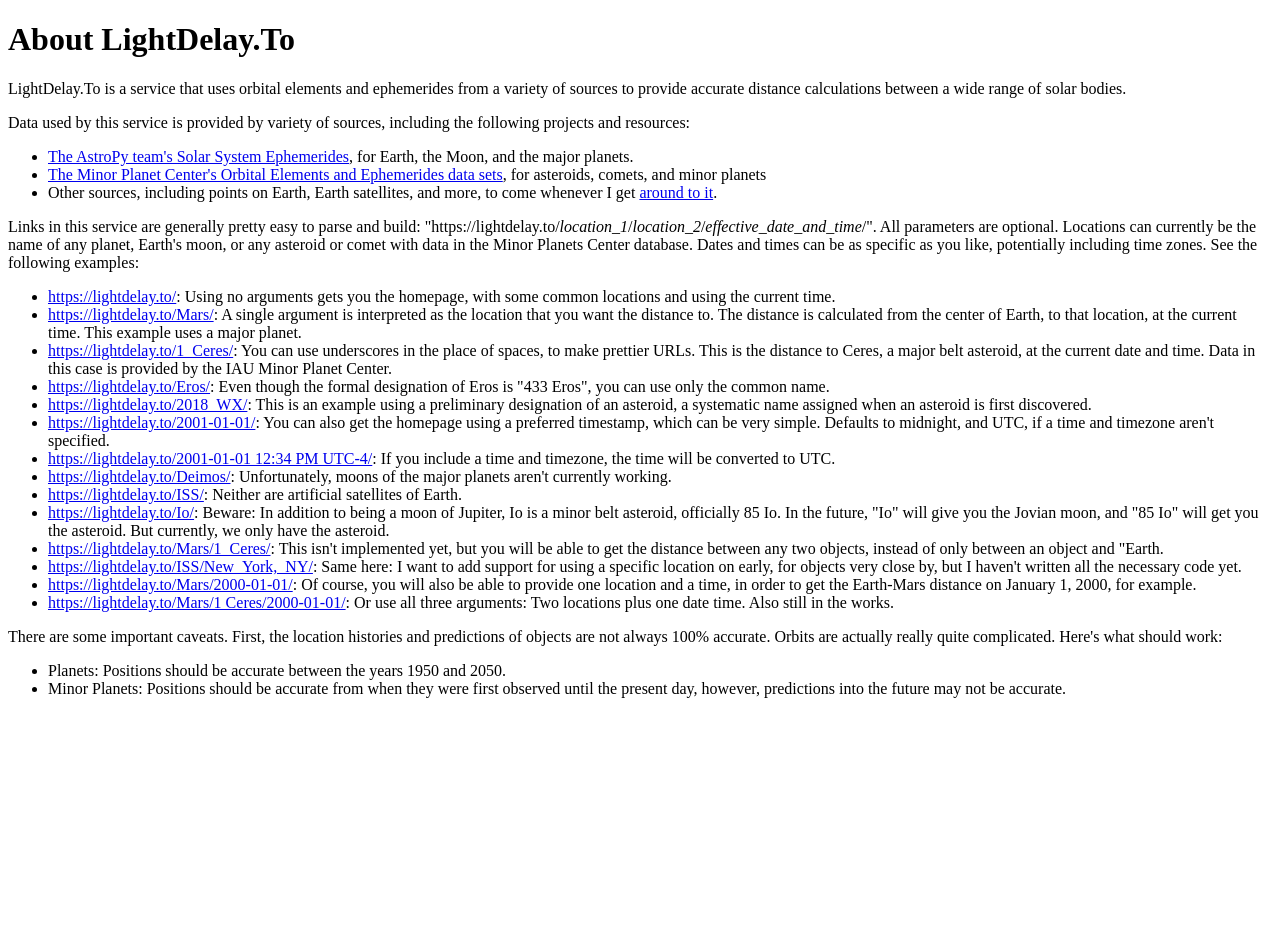
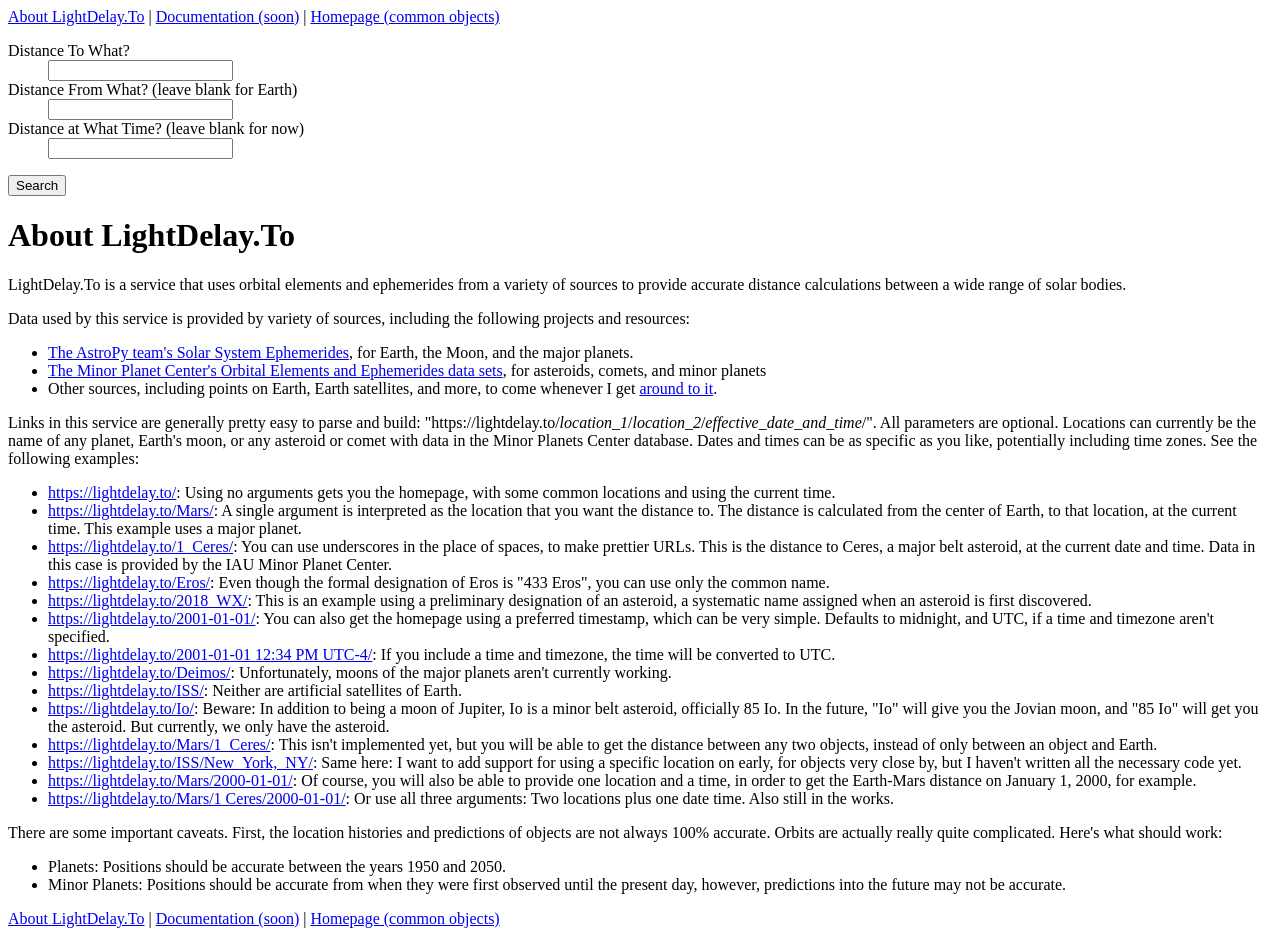
Before and after one commit to dcollinsn/lightdelay-to, a Django app: template templates/lightdelay/about.html in a window 1280 px wide. Before the commit the page ends 698 px from the top, so only its background shows below. Run offline with Django 3.2, Linux system fonts and the light colour scheme; the template is opened without the code that fills it, so the values that code supplies are empty; style sheets or scripts are compiled from the project's sources; some libraries are stand-ins or nearby versions.

Commit message:
Nav, search, minor fixes

```diff
--- a/lightdelay/urls.py
+++ b/lightdelay/urls.py
@@ -28,9 +28,15 @@ urlpatterns = [
     path('sitemap.xml',
          TemplateView.as_view(template_name="lightdelay/sitemap.xml"),
          name='sitemap'),
+    path('robots.txt',
+         TemplateView.as_view(template_name="lightdelay/robots.txt"),
+         name='robots.txt'),
     path('',
          views.lightdelay_0arg,
          name='lightdelay_0arg'),
+    path('handle_search/',
+         views.lightdelay_search,
+         name='lightdelay_search'),
     # Ugly re_path URLs are basically required here because APPEND_SLASH just
     # straight up doesn't work with zappa, so we either need two `path` urls
     # (one with, one without), or a regex with an optional slash.
--- a/templates/base.html
+++ b/templates/base.html
@@ -1,6 +1,17 @@
 <!DOCTYPE HTML PUBLIC "-//W3C//DTD HTML 4.01//EN" "http://www.w3.org/TR/html4/strict.dtd">
 <html lang="en">
 <head>
+    {% if site_prod %}
+        <!-- Global site tag (gtag.js) - Google Analytics -->
+        <script async src="https://www.googletagmanager.com/gtag/js?id=UA-129971447-1"></script>
+        <script>
+            window.dataLayer = window.dataLayer || [];
+            function gtag(){dataLayer.push(arguments);}
+            gtag('js', new Date());
+
+            gtag('config', 'UA-129971447-1');
+        </script>
+    {% endif %}
     <title>{% block title %}{% endblock %}</title>
     <meta http-equiv="Content-Type" content="text/html; charset=utf-8">
     <meta name="viewport" content="width=device-width, initial-scale=1.0">
@@ -13,11 +24,14 @@
 
 </head>
 <body>
+{% include 'lightdelay/nav.html' %}
+{% include 'lightdelay/search.html' %}
 <div id="content">
 
     <h1>{% block content_title %}{% endblock %}</h1>
     {% block content %}{% endblock %}
 
 </div>
+{% include 'lightdelay/nav.html' %}
 </body>
 </html>
--- a/templates/lightdelay/1arg.html
+++ b/templates/lightdelay/1arg.html
@@ -4,7 +4,7 @@
 
 {% block title %}Light Delay to {{ body_name }}{% endblock %}
 {% block metadesc %}As of {{ time }}, the Light Delay to {{ body_name }} from Earth is {{ distance|distance_to_delay }}. The distance from Earth to {{ body_name }} is {{ distance.value|stringformat:".3e" }} {{ distance.unit }}.{% endblock %}
-{% block metatags %}distance to {{ body_name }},light delay to {{ body_name }}{% endblock %}
+{% block metatags %}distance to {{ body_name }},light delay to {{ body_name }},communications delay to {{ body_name }}{% endblock %}
 {% block extra_meta %}
     <link rel="canonical" href="https://lightdelay.to/{{ body_name|encode_url_param }}" />
 {% endblock %}
--- a/templates/lightdelay/about.html
+++ b/templates/lightdelay/about.html
@@ -25,7 +25,7 @@
         <li><a href="/Deimos/">https://lightdelay.to/Deimos/</a>: Unfortunately, moons of the major planets aren't currently working.</li>
         <li><a href="/ISS/">https://lightdelay.to/ISS/</a>: Neither are artificial satellites of Earth.</li>
         <li><a href="/Io/">https://lightdelay.to/Io/</a>: Beware: In addition to being a moon of Jupiter, Io is a minor belt asteroid, officially 85 Io. In the future, "Io" will give you the Jovian moon, and "85 Io" will get you the asteroid. But currently, we only have the asteroid.</li>
-        <li><a href="/Mars/1_Ceres/">https://lightdelay.to/Mars/1_Ceres/</a>: This isn't implemented yet, but you will be able to get the distance between any two objects, instead of only between an object and "Earth.</li>
+        <li><a href="/Mars/1_Ceres/">https://lightdelay.to/Mars/1_Ceres/</a>: This isn't implemented yet, but you will be able to get the distance between any two objects, instead of only between an object and Earth.</li>
         <li><a href="/ISS/New_York,_NY/">https://lightdelay.to/ISS/New_York,_NY/</a>: Same here: I want to add support for using a specific location on early, for objects very close by, but I haven't written all the necessary code yet.</li>
         <li><a href="/Mars/2000-01-01/">https://lightdelay.to/Mars/2000-01-01/</a>: Of course, you will also be able to provide one location and a time, in order to get the Earth-Mars distance on January 1, 2000, for example.</li>
         <li><a href="/Mars/2000-01-01/">https://lightdelay.to/Mars/1 Ceres/2000-01-01/</a>: Or use all three arguments: Two locations plus one date time. Also still in the works.</li>
--- a/templates/lightdelay/homepage.html
+++ b/templates/lightdelay/homepage.html
@@ -9,7 +9,7 @@
 {% block content %}
     <p>Data valid as of {{ time }}</p>
     {% for body in body_data %}
-        <h2>Light Delay to {{ body.name }}</h2>
+        <h2><a href="/{{ body.name|encode_url_param }}">Light Delay to {{ body.name }}</a></h2>
         <ul>
             <li>The Light Delay to {{ body.name }} is {{ body.distance|distance_to_delay }}.</li>
             <li>{{ body.name }} is currently {{ body.distance.value|stringformat:".3e" }} {{ body.distance.unit }} away from Earth.</li>
--- /dev/null
+++ b/templates/lightdelay/nav.html
@@ -0,0 +1,5 @@
+<nav>
+    <a href="/about/">About LightDelay.To</a> |
+    <a href="/docs/">Documentation (soon)</a> |
+    <a href="/">Homepage (common objects)</a>
+</nav>
--- /dev/null
+++ b/templates/lightdelay/search.html
@@ -0,0 +1,11 @@
+<form action="/handle_search/" method="get" autocomplete="off">
+    <dl>
+        <dt><label for="body1">Distance To What?</label></dt>
+        <dd><input type="text" name="body1"></dd>
+        <dt><label for="body2">Distance From What? (leave blank for Earth)</label></dt>
+        <dd><input type="text" name="body2"></dd>
+        <dt><label for="time">Distance at What Time? (leave blank for now)</label></dt>
+        <dd><input type="text" name="time"></dd>
+    </dl>
+    <button type="submit" value="Search">Search</button>
+</form>
```
Also changed, not shown: lightdelay/views.py (+44 -0 lines).
